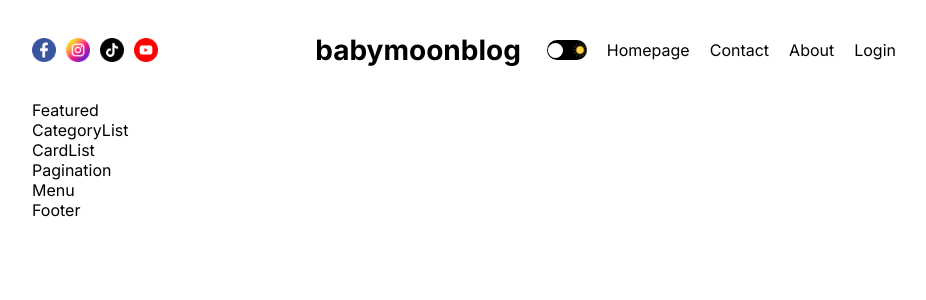
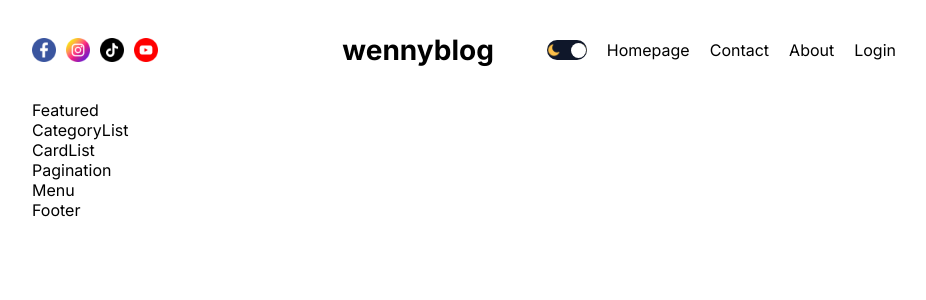
Before and after one commit to babymoonjunior/next-blog-app, a Next.js app: page / in a window 1280 px wide. Shown: the top 300 px of the page, without its empty margins (176-1102 px from the left). Built offline with nearby package versions, Linux system fonts and the light colour scheme.

Commit message:
Feat: add ThemeContext & ThemeProvider

```diff
--- a/src/app/globals.css
+++ b/src/app/globals.css
@@ -19,6 +19,13 @@ body{
 a{
     color: inherit;
     text-decoration: none;
+}
+
+.dark{
+    --bg:#0f172e;
+    --textColor:#ddd;
+    --SoftBg:#1f273a;
+    --softTextColor:#a6a6a6;
 }
 
 .container{
--- a/src/app/layout.js
+++ b/src/app/layout.js
@@ -2,6 +2,8 @@ import Navbar from "@/components/navbar/Navbar";
 import "./globals.css";
 import { Inter } from "next/font/google";
 import Footer from "@/components/footer/Footer";
+import { ThemeContextProvider } from "@/context/ThemeContext";
+import ThemeProvider from "@/providers/ThemeProvider";
 
 const inter = Inter({ subsets: ["latin"] });
 
@@ -14,6 +16,8 @@ export default function RootLayout({ children }) {
   return (
     <html lang="en">
       <body className={inter.className}>
+        <ThemeContextProvider>
+          <ThemeProvider>
             <div className="container">
               <div className="wrapper">
                 <Navbar />
@@ -21,6 +25,8 @@ export default function RootLayout({ children }) {
                 <Footer />
               </div>
             </div>
+          </ThemeProvider>
+        </ThemeContextProvider>
       </body>
     </html>
   );
--- a/src/components/navbar/Navbar.jsx
+++ b/src/components/navbar/Navbar.jsx
@@ -14,7 +14,7 @@ export default function Navbar() {
         <Image src="/tiktok.png" alt="tiktok" width={24} height={24} />
         <Image src="/youtube.png" alt="youtube" width={24} height={24} />
       </div>
-      <div className={styles.logo}>babymoonblog</div>
+      <div className={styles.logo}>wennyblog</div>
       <div className={styles.links}>
         <ThemeToggle />
         <Link href="/">Homepage</Link>
--- a/src/components/navbar/navbar.module.css
+++ b/src/components/navbar/navbar.module.css
@@ -23,4 +23,5 @@
   gap: 20px;
   flex: 1;
   font-size: 16px;
+  align-items: center;
 }
--- a/src/components/themeToggle/ThemeToggle.jsx
+++ b/src/components/themeToggle/ThemeToggle.jsx
@@ -1,12 +1,33 @@
-import React from "react";
+"use client";
+
+import React, { useContext } from "react";
 import styles from "./themeToggle.module.css";
 import Image from "next/image";
+import { ThemeContext } from "@/context/ThemeContext";
 
 export default function ThemeToggle() {
+  const { toggle, theme } = useContext(ThemeContext);
+  // console.log(theme);
+
   return (
-    <div className={styles.container}>
+    <div
+      className={styles.container}
+      onClick={toggle}
+      style={
+        theme === "dark"
+          ? {backgroundColor: "white" }
+          : {backgroundColor: "#0f172a" }
+      }
+    >
       <Image src="/moon.png" alt="darktheme" width={14} height={14} />
-      <div className={styles.ball}></div>
+      <div
+        className={styles.ball}
+        style={
+          theme === "dark"
+            ? { left: 1, backgroundColor: "#0f172a" }
+            : { right: 1, backgroundColor: "white" }
+        }
+      ></div>
       <Image src="/sun.png" alt="lighttheme" width={14} height={14} />
     </div>
   );
--- a/src/components/themeToggle/themeToggle.module.css
+++ b/src/components/themeToggle/themeToggle.module.css
@@ -6,7 +6,6 @@
     display: flex;
     align-items: center;
     justify-content: space-between;
-    background-color: black;
     position: relative;
 }
 
@@ -16,5 +15,4 @@
     border-radius: 50%;
     background-color: white;
     position: absolute;
-    left: 1px;
 }
--- /dev/null
+++ b/src/context/ThemeContext.jsx
@@ -0,0 +1,37 @@
+"use client";
+
+import { createContext, useEffect, useState } from "react";
+
+export const ThemeContext = createContext();
+
+// const getFromLocalStorage = () => {
+//     console.log(typeof window);
+//   if (typeof window !== "undefined") {
+//     const value = "light" // localStorage.getItem("theme");
+//     return value;
+//   }
+// };
+
+const getFromLocalStorage = () => {
+    if (typeof window !== 'undefined' && window.localStorage) {
+      const value = localStorage.getItem("theme");
+      return value || "light";
+    }
+    return "light";
+  };
+
+export const ThemeContextProvider = ({ children }) => {
+  const [theme, setTheme] = useState(() => {
+    return getFromLocalStorage();
+  });
+
+  const toggle = () => {
+    setTheme(theme === "light" ? "dark" : "light")
+  }
+
+  useEffect(() => {
+    localStorage.setItem("theme", theme)
+  },[theme])
+
+  return <ThemeContext.Provider value={{theme, toggle}}>{children}</ThemeContext.Provider>;
+};
--- /dev/null
+++ b/src/providers/ThemeProvider.jsx
@@ -0,0 +1,18 @@
+"use client";
+
+import { ThemeContext } from "@/context/ThemeContext";
+import React, { useContext, useEffect, useState } from "react";
+
+export default function ThemeProvider({ children }) {
+  const { theme } = useContext(ThemeContext);
+  //เพราะใช้ localStorage อาจมีปัญหาในบาง browser จึงต้องเช็ค component ว่า ถูก mounted หรือไม่
+  const [mounted, setMounted] = useState(false);
+
+  useEffect(() => {
+    setMounted(true);
+  }, []);
+
+  if (mounted) {
+    return <div className={theme}>{children}</div>;
+  }
+}
```
Lines whose indentation alone changed are shown as unchanged.
